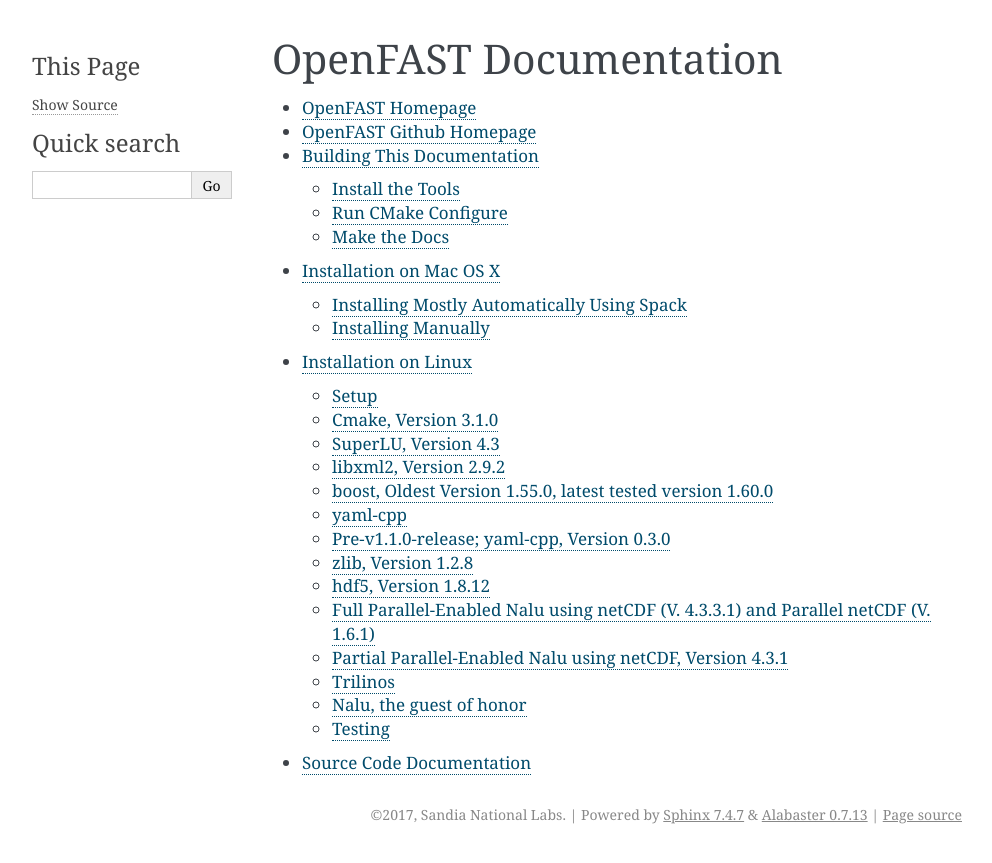
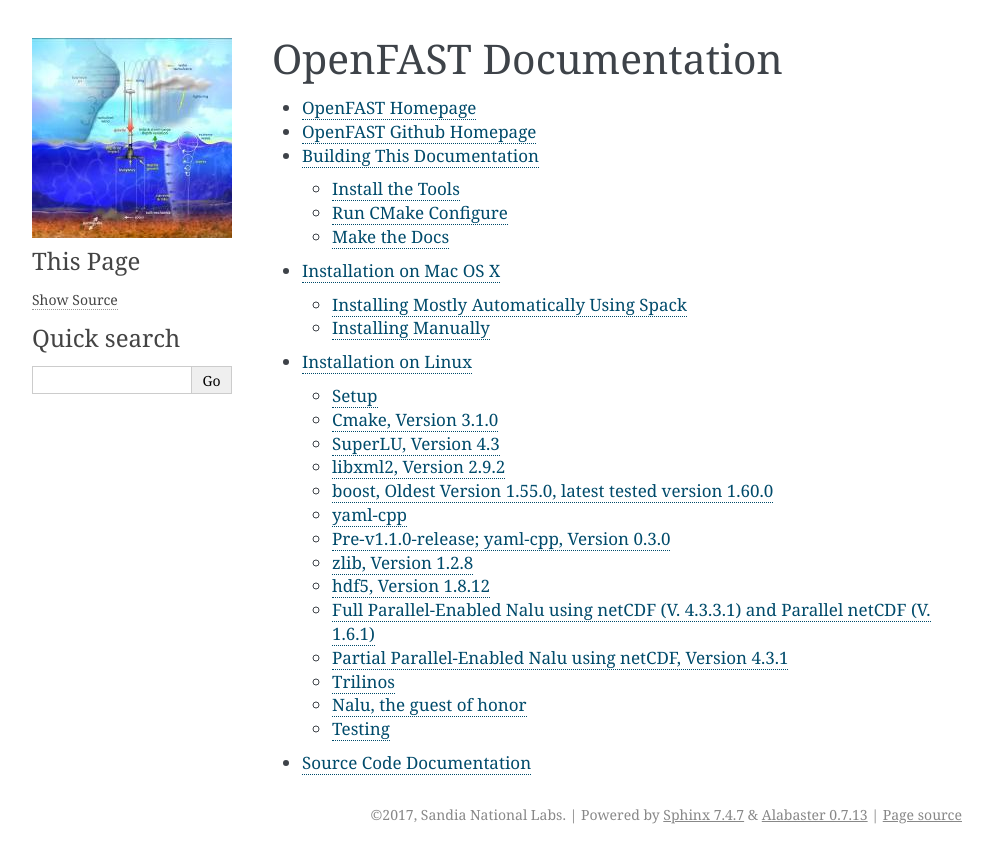
Before and after one commit to OpenFAST/openfast, a Sphinx documentation site: the page built from docs/index.rst, in a window 1280 px wide. Shown: the top 863 px of the page, without its empty margins (148-1140 px from the left). Built offline with Sphinx 7.4.7, drawn with Linux system fonts in a browser that asks for light colours.

Commit message:
Adding OpenFAST logo to documentation.

```diff
--- a/docs/CMakeLists.txt
+++ b/docs/CMakeLists.txt
@@ -16,6 +16,7 @@
     file(COPY "_extensions" DESTINATION ${CMAKE_CURRENT_BINARY_DIR})
     file(COPY "source" DESTINATION ${CMAKE_CURRENT_BINARY_DIR})
     file(COPY "index.rst" DESTINATION ${CMAKE_CURRENT_BINARY_DIR})
+    file(COPY "openfastlogo.jpg" DESTINATION ${CMAKE_CURRENT_BINARY_DIR})
     add_custom_target(sphinx
         COMMAND ${SPHINX_EXECUTABLE} -b ${SPHINX_GENERATOR}
         -c ${CMAKE_CURRENT_BINARY_DIR}
--- a/docs/conf.py
+++ b/docs/conf.py
@@ -148,7 +148,7 @@
 # a list of builtin themes.
 #
 # html_theme = 'bizstyle'
-#html_logo = 'naluLowMach.jpg'
+html_logo = 'openfastlogo.jpg'
 
 # Theme options are theme-specific and customize the look and feel of a theme
 # further.  For a list of options available for each theme, see the
```
Also changed, not shown: docs/openfastlogo.jpg (added), 1 other file.
